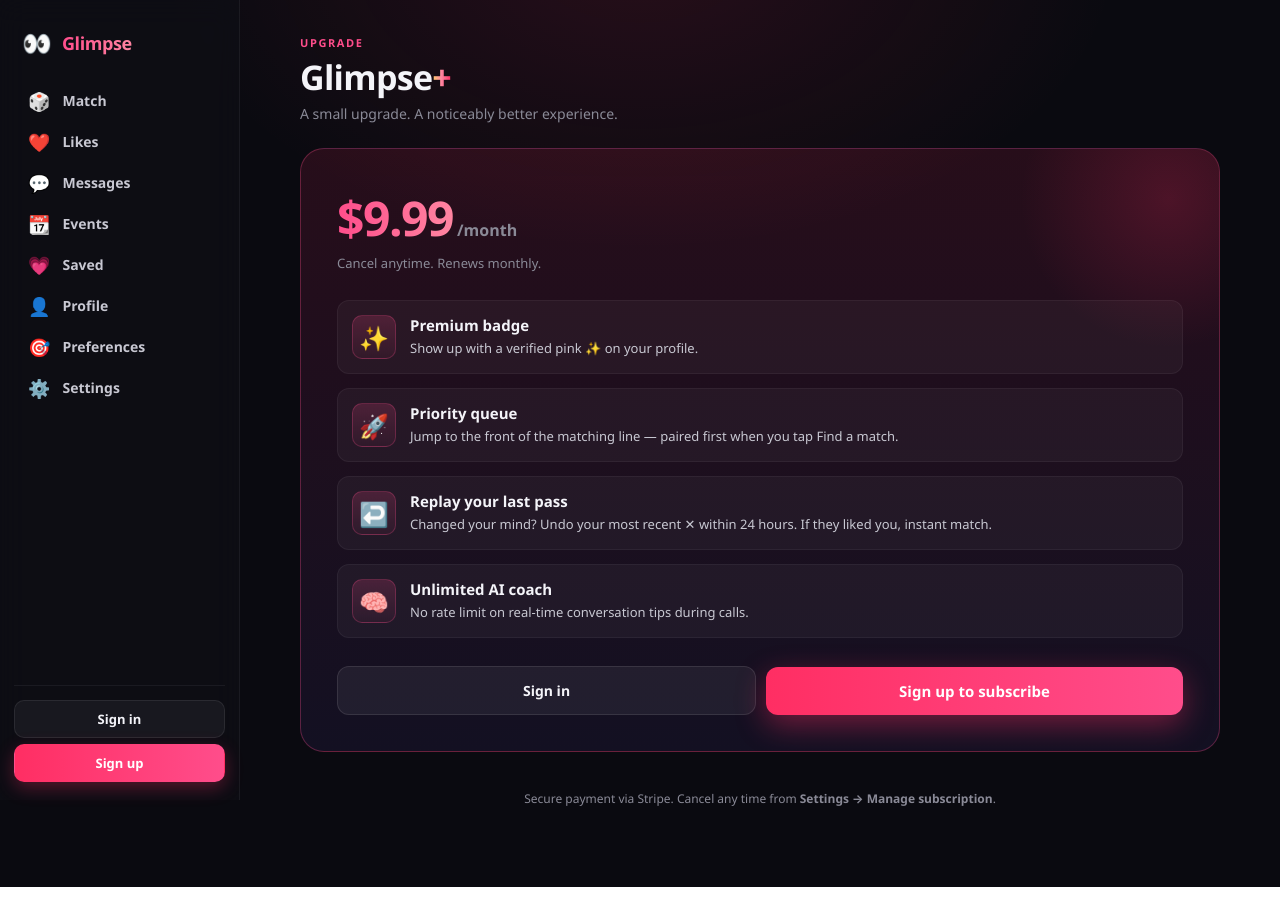
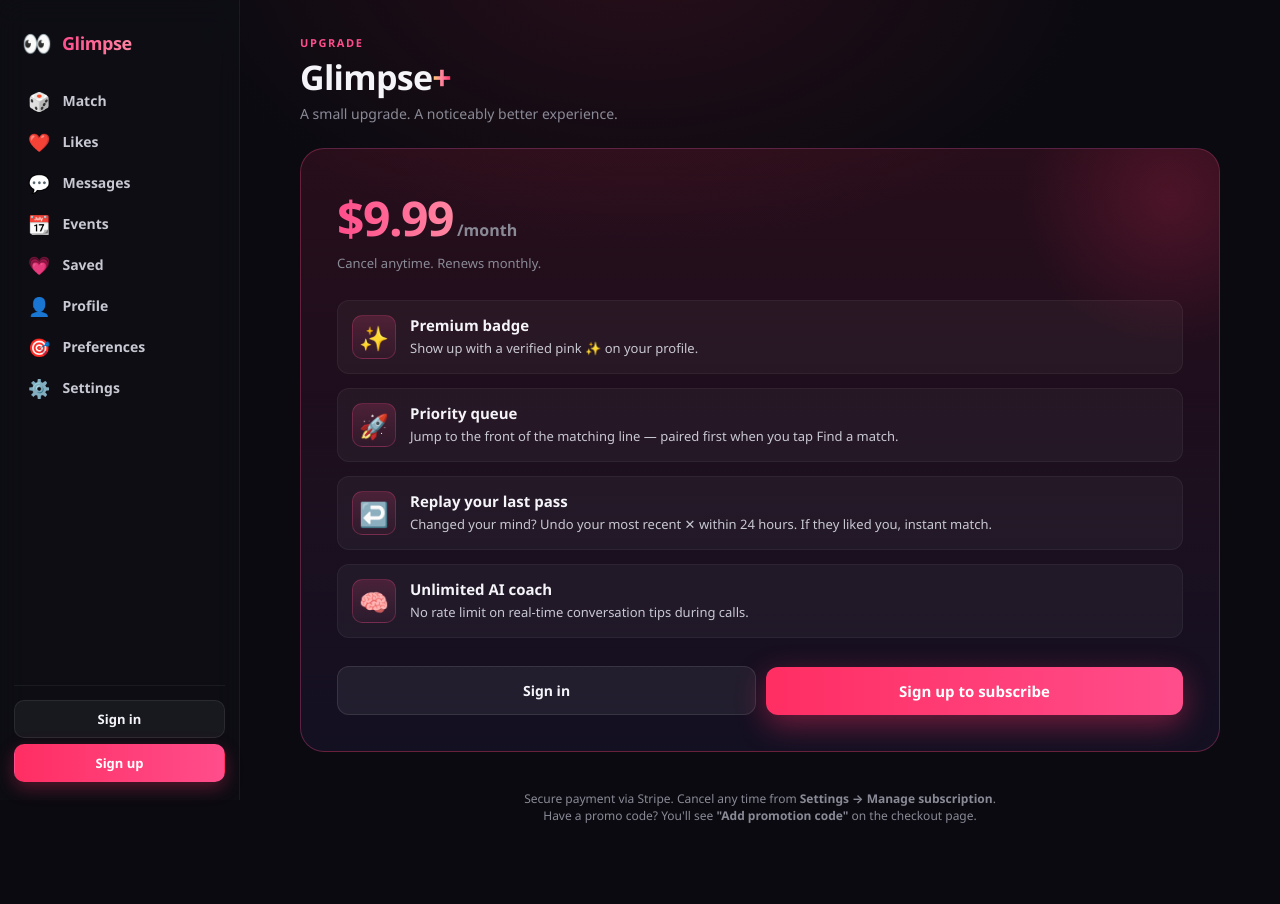
Before and after one commit to Juju1812/LoveAtFirstSite, a React (Vite) app in the folder client/: page /upgrade in a window 1280 px wide. Built offline with nearby package versions, Linux system fonts and the light colour scheme; no server answers.

Commit message:
Mention promo code support on Upgrade page

```diff
--- a/client/src/components/Upgrade.tsx
+++ b/client/src/components/Upgrade.tsx
@@ -124,7 +124,8 @@
       </div>
 
       <p className="upgrade-fineprint">
-        Secure payment via Stripe. Cancel any time from <strong>Settings → Manage subscription</strong>.
+        Secure payment via Stripe. Cancel any time from <strong>Settings → Manage subscription</strong>.<br />
+        Have a promo code? You'll see <strong>"Add promotion code"</strong> on the checkout page.
       </p>
     </div>
   );
```
